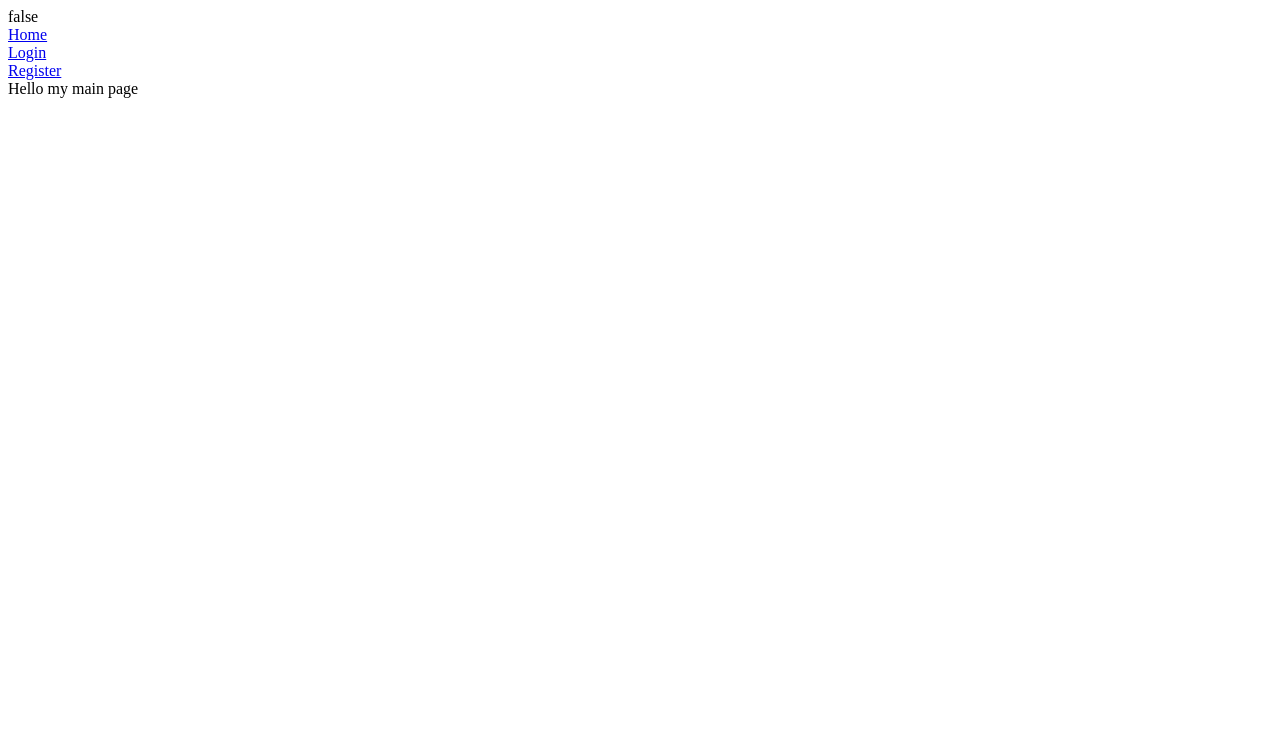
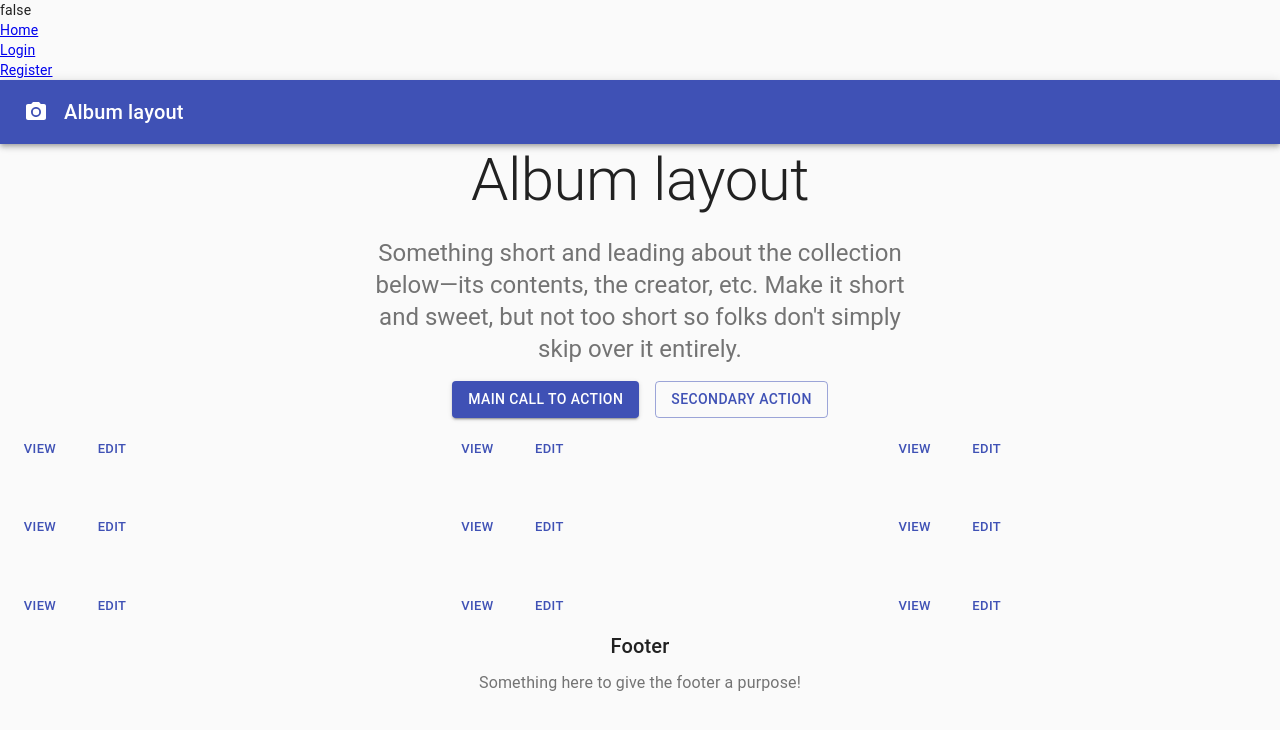
Before and after one commit to MantasDemenius/BGT-frontend, a React (Create React App) app: page / in a window 1280 px wide. Shown: the top 730 px of the page. Built offline with nearby package versions, Linux system fonts and the light colour scheme.

Commit message:
HomePage Skeleton

```diff
--- a/src/Routes.js
+++ b/src/Routes.js
@@ -9,6 +9,7 @@
 import PrivateRoute from './helper/PrivateRoute';
 import UserList from './pages/Admin/UsersPage/UserList';
 import Role from './helper/Role';
+import HomePage from './pages/HomePage/HomePage';
 
 const Routes = () => {
   const [user] = useState(getUser());
@@ -40,7 +41,7 @@
       )}
       <LogoutButton />
       <Switch>
-        <Route exact path="/" render={() => <div>Hello my main page</div>} />
+        <Route exact path="/" render={HomePage} />
         <Route path="/login" render={LoginForm} />
         <Route path="/register" render={RegisterForm} />
         <PrivateRoute exact path="/users" component={UserList} user={user} roles={[Role.Admin]} />
--- /dev/null
+++ b/src/pages/HomePage/HomePage.js
@@ -0,0 +1,156 @@
+import React from 'react';
+import AppBar from '@material-ui/core/AppBar';
+import Button from '@material-ui/core/Button';
+import CameraIcon from '@material-ui/icons/PhotoCamera';
+// import Card from '@material-ui/core/Card';
+import CardActions from '@material-ui/core/CardActions';
+// import CardContent from '@material-ui/core/CardContent';
+// import CardMedia from '@material-ui/core/CardMedia';
+import CssBaseline from '@material-ui/core/CssBaseline';
+import Grid from '@material-ui/core/Grid';
+import Toolbar from '@material-ui/core/Toolbar';
+import Typography from '@material-ui/core/Typography';
+import { makeStyles } from '@material-ui/core/styles';
+import Container from '@material-ui/core/Container';
+// import Link from '@material-ui/core/Link';
+
+// function Copyright() {
+//   return (
+//     <Typography variant="body2" color="textSecondary" align="center">
+//       {'Copyright © '}
+//       <Link color="inherit" href="https://material-ui.com/">
+//         Your Website
+//       </Link>
+//       {' '}
+//       {new Date().getFullYear()}
+//       .
+//     </Typography>
+//   );
+// }
+
+const useStyles = makeStyles((theme) => ({
+  icon: {
+    marginRight: theme.spacing(2),
+  },
+  heroContent: {
+    backgroundColor: theme.palette.background.paper,
+    padding: theme.spacing(8, 0, 6),
+  },
+  heroButtons: {
+    marginTop: theme.spacing(4),
+  },
+  cardGrid: {
+    paddingTop: theme.spacing(8),
+    paddingBottom: theme.spacing(8),
+  },
+  card: {
+    height: '100%',
+    display: 'flex',
+    flexDirection: 'column',
+  },
+  cardMedia: {
+    paddingTop: '56.25%', // 16:9
+  },
+  cardContent: {
+    flexGrow: 1,
+  },
+  footer: {
+    backgroundColor: theme.palette.background.paper,
+    padding: theme.spacing(6),
+  },
+}));
+
+const CameraIconStyled = () => {
+  const classes = useStyles();
+  return <CameraIcon className={classes.icon} />;
+};
+
+const cards = [1, 2, 3, 4, 5, 6, 7, 8, 9];
+
+const HomePage = () => (
+  <>
+    <CssBaseline />
+    <AppBar position="relative">
+      <Toolbar>
+        <CameraIconStyled />
+        <Typography variant="h6" color="inherit" noWrap>
+          Album layout
+        </Typography>
+      </Toolbar>
+    </AppBar>
+    <main>
+      {/* Hero unit */}
+      {/* <div className={classes.heroContent}> */}
+      <Container maxWidth="sm">
+        <Typography component="h1" variant="h2" align="center" color="textPrimary" gutterBottom>
+          Album layout
+        </Typography>
+        <Typography variant="h5" align="center" color="textSecondary" paragraph>
+          Something short and leading about the collection below—its contents, the creator, etc.
+          Make it short and sweet, but not too short so folks don&apos;t simply skip over it
+          entirely.
+        </Typography>
+        {/* <div className={classes.heroButtons}> */}
+        <Grid container spacing={2} justify="center">
+          <Grid item>
+            <Button variant="contained" color="primary">
+              Main call to action
+            </Button>
+          </Grid>
+          <Grid item>
+            <Button variant="outlined" color="primary">
+              Secondary action
+            </Button>
+          </Grid>
+        </Grid>
+        {/* </div> */}
+      </Container>
+      {/* </div> */}
+      {/* <Container className={classes.cardGrid} maxWidth="md"> */}
+      {/* End hero unit */}
+      <Grid container spacing={4}>
+        {cards.map((card) => (
+          <Grid item key={card} xs={12} sm={6} md={4}>
+            {/* <Card className={classes.card}>
+              <CardMedia
+                className={classes.cardMedia}
+                image="https://source.unsplash.com/random"
+                title="Image title"
+              />
+              <CardContent className={classes.cardContent}>
+                <Typography gutterBottom variant="h5" component="h2">
+                  Heading
+                </Typography>
+                <Typography>
+                  This is a media card. You can use this section to describe the content.
+                </Typography>
+              </CardContent> */}
+            <CardActions>
+              <Button size="small" color="primary">
+                View
+              </Button>
+              <Button size="small" color="primary">
+                Edit
+              </Button>
+            </CardActions>
+            {/* </Card> */}
+          </Grid>
+        ))}
+      </Grid>
+      {/* </Container> */}
+    </main>
+    {/* Footer */}
+    {/* <footer className={classes.footer}> */}
+    <Typography variant="h6" align="center" gutterBottom>
+      Footer
+    </Typography>
+    <Typography variant="subtitle1" align="center" color="textSecondary" component="p">
+      Something here to give the footer a purpose!
+    </Typography>
+    {/* <Copyright /> */}
+    {/* </footer> */}
+    {/* End footer */}
+  </>
+);
+
+export default HomePage;
```
Also changed, not shown: .eslintrc.json, 1 other file (tests, documents, lock files or other folders).
